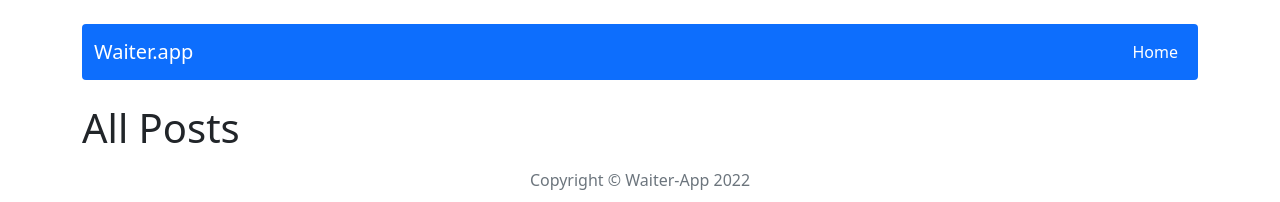
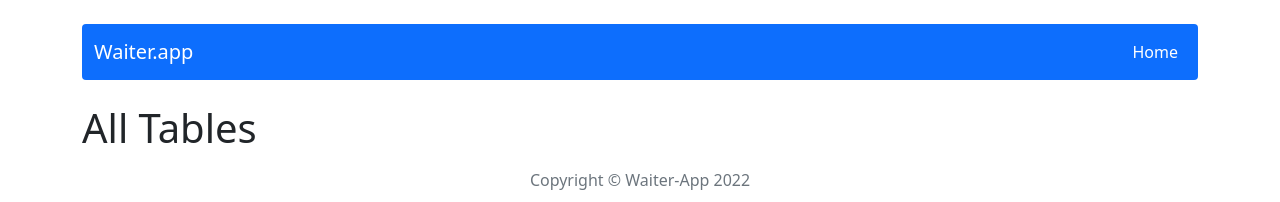
Before and after one commit to pstanke/waiter-app, a React (Create React App) app: page / in a window 1280 px wide. Shown: the top 202 px of the page. Built offline with nearby package versions, Linux system fonts and the light colour scheme.

Commit message:
Change title

```diff
--- a/src/components/pages/Home/Home.js
+++ b/src/components/pages/Home/Home.js
@@ -5,7 +5,7 @@ export const Home = () => {
     <>
       <Row>
         <Col>
-          <h1>All Posts</h1>
+          <h1>All Tables</h1>
         </Col>
       </Row>
     </>
```
